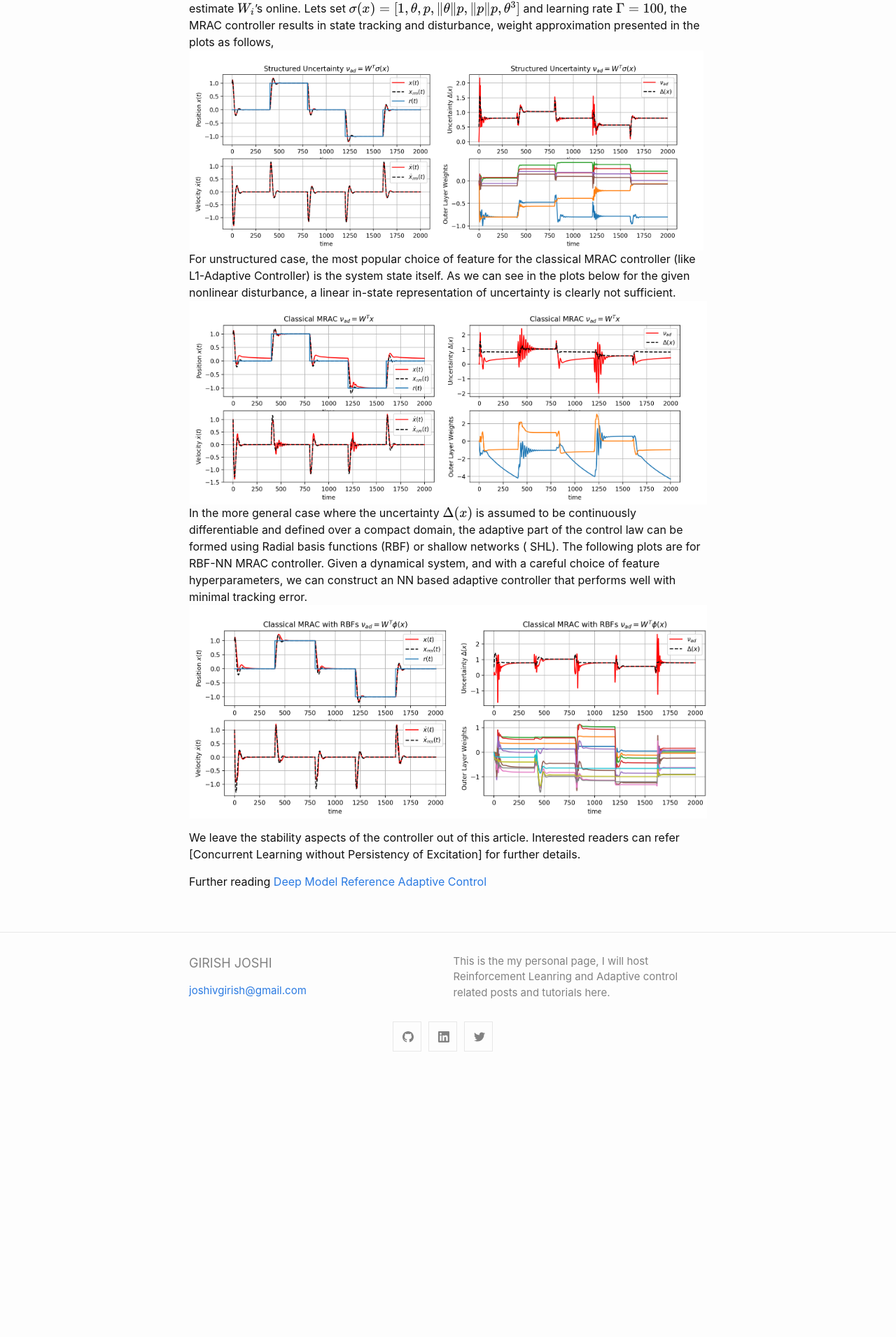
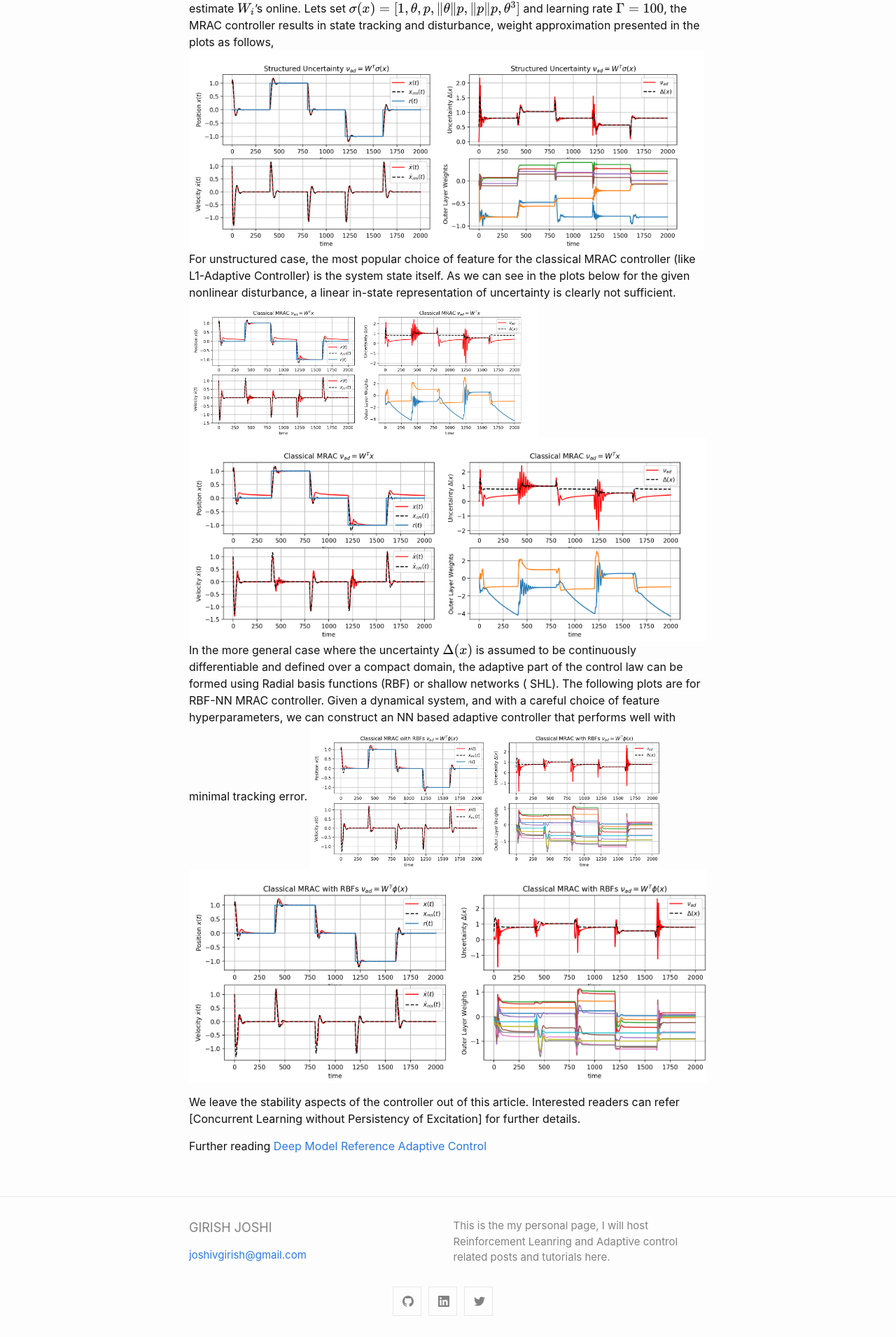
Before and after one commit to girishvjoshi/gj_blog, a Jekyll site: the page built from _posts/2019-12-18-Model-Reference-Adaptive-Control.markdown, in a window 1280 px wide. Shown: the part 2171-4082 px from the top of the page at 70% size. Built offline with Jekyll 4.4.1, drawn with Linux system fonts in a browser that asks for light colours; formulas are drawn with MathJax 3; before the commit the page ends 3704 px from its top, so only the background shows below that.

Commit message:
Update 2019-12-18-Model-Reference-Adaptive-Control.markdown

```diff
--- a/_posts/2019-12-18-Model-Reference-Adaptive-Control.markdown
+++ b/_posts/2019-12-18-Model-Reference-Adaptive-Control.markdown
@@ -107,9 +107,11 @@ For the Structured Uncertainty case, we use the known basis vector from the dyna
 Lets set $$\sigma(x) = [1, \theta, p, \|\theta\|p, \|p\|p, \theta^3]$$ and learning rate $$\Gamma = 100$$, the MRAC controller results in state tracking and disturbance, weight approximation presented in the plots as follows,
 ![structured_MRAC](/assets/structured_MRAC.png)
 For unstructured case, the most popular choice of feature for the classical MRAC controller (like L1-Adaptive Controller) is the system state itself. As we can see in the plots below for the given nonlinear disturbance, a linear in-state representation of uncertainty is clearly not sufficient.
+<img src="/gj_blog/assets/Classical_MRAC.png" width="500">
 ![classical_MRAC](/assets/Classical_MRAC.png)
 In the more general case where the uncertainty $$\Delta(x)$$ is assumed to be continuously differentiable and defined over a compact domain, the adaptive part
 of the control law can be formed using Radial basis functions (RBF) or shallow networks ( SHL). The following plots are for RBF-NN MRAC controller. Given a dynamical system, and with a careful choice of feature hyperparameters, we can construct an NN based adaptive controller that performs well with minimal tracking error.
+<img src="/gj_blog/assets/RBF_MRAC.png" width="500">
 ![Unstructured_MRAC](/assets/RBF_MRAC.png)
 
 We leave the stability aspects of the controller out of this article. Interested readers can refer [Concurrent Learning without Persistency of Excitation] for further details.
```
